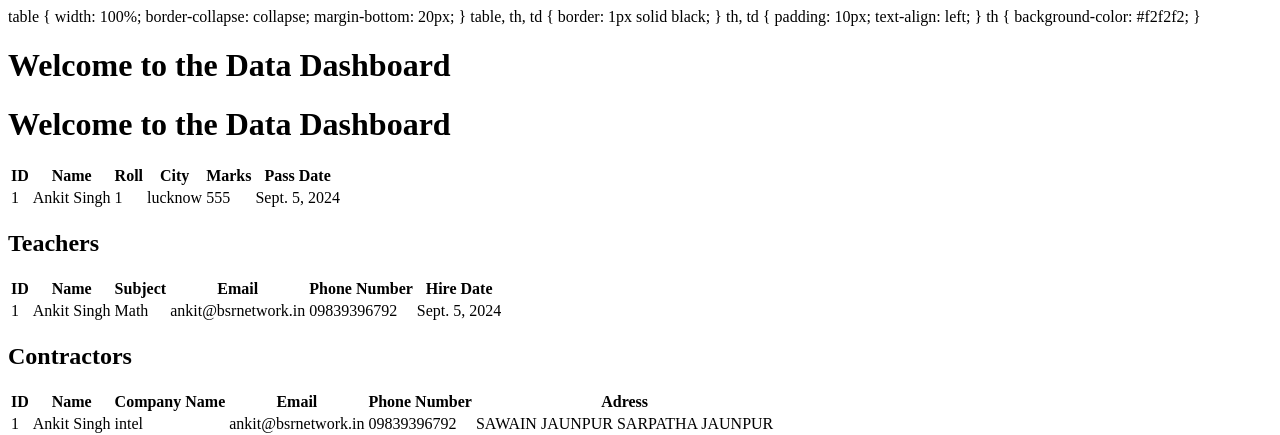
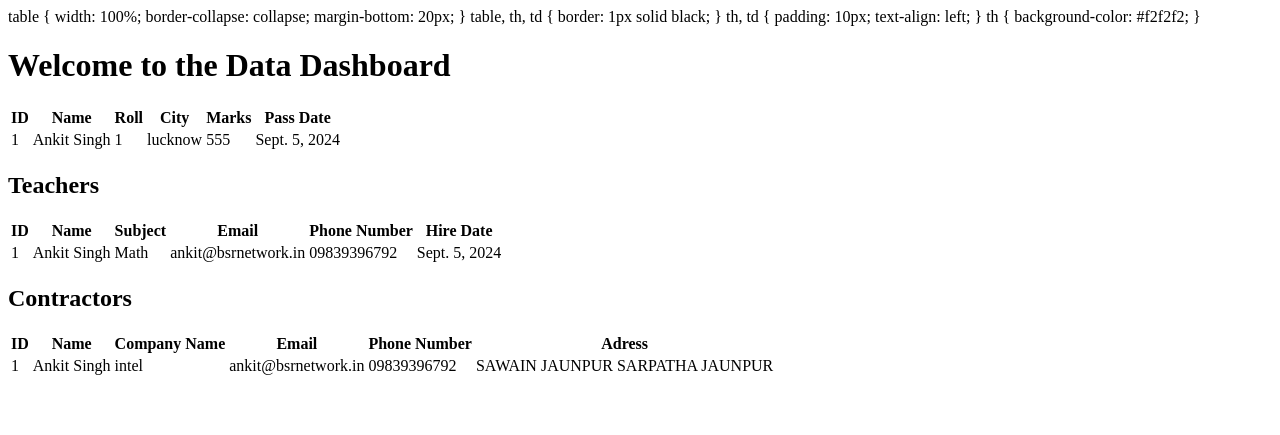
Before and after one commit to ankit-singh1718190/Abstract, a Django app: page /a/ in a window 1280 px wide. Shown: the top 435 px of the page. Run offline with Django 5.2, Linux system fonts and the light colour scheme; data comes from the database, SQL or seed files in the repository.

Commit message:
addes new page

```diff
--- /dev/null
+++ b/myapp/templates/myapp/about_us.html
@@ -0,0 +1 @@
+<h1>hii</h1>
--- a/myapp/templates/myapp/home.html
+++ b/myapp/templates/myapp/home.html
@@ -25,7 +25,7 @@
 </head>
 <body>
     <h1>Welcome to the Data Dashboard</h1>
-	<h1>Welcome to the Data Dashboard</h1>
+
     <table>
         <thead>
             <tr>
```
